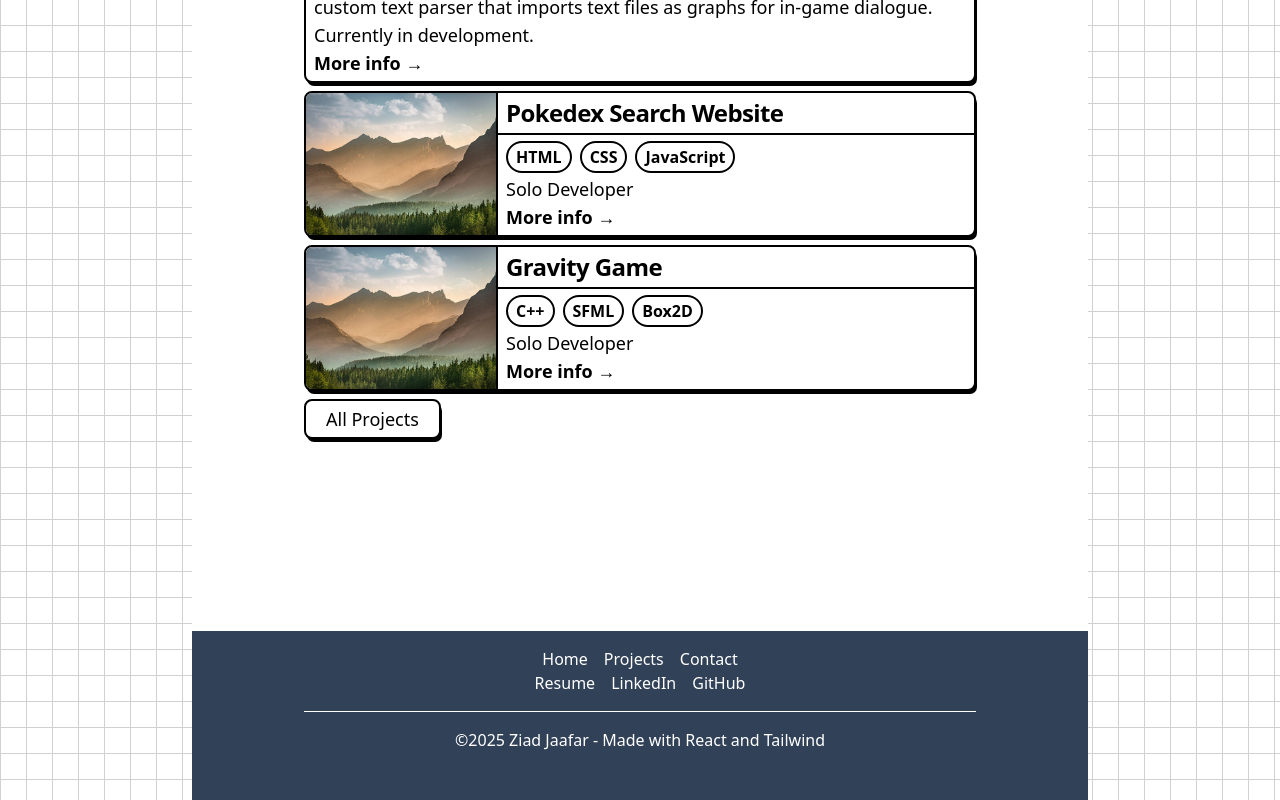
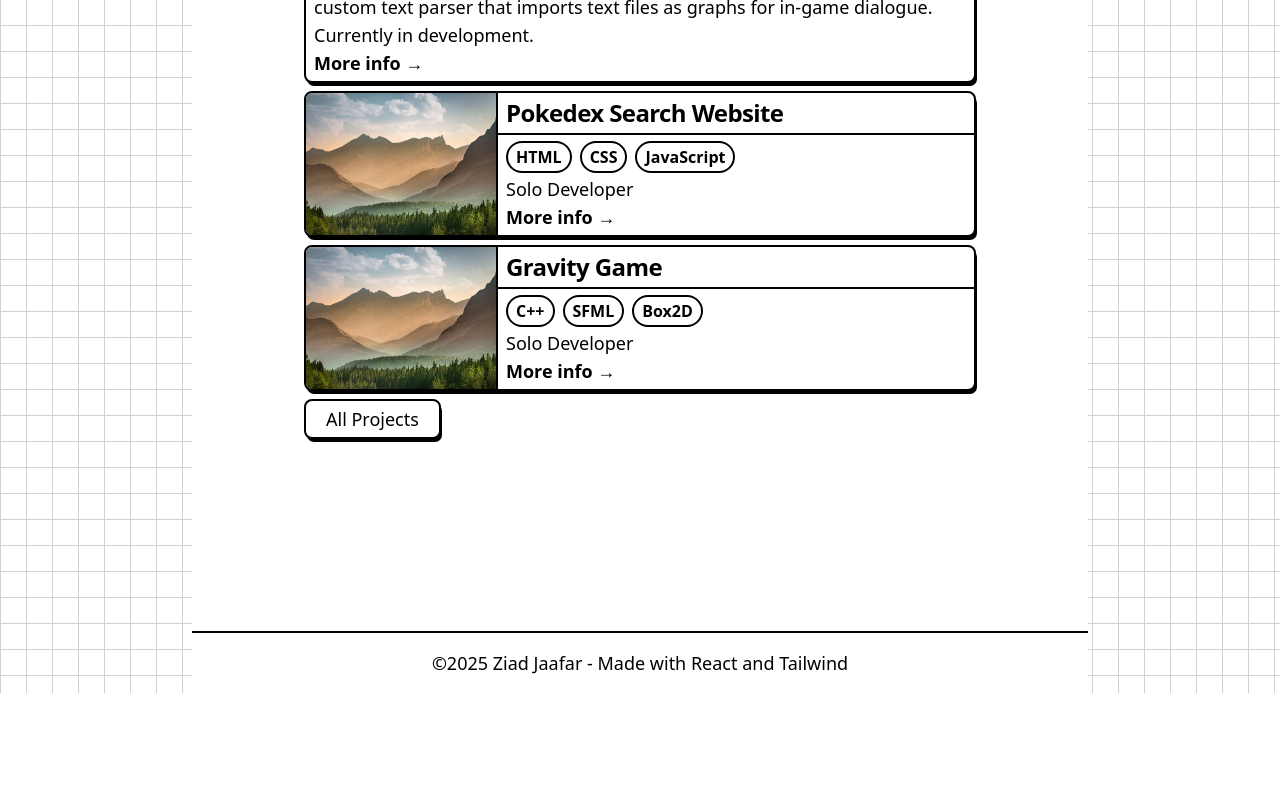
Before and after one commit to Ziad-J05/Portfolio-Site, a React (Vite) app: page / in a window 1280 px wide. Shown: the part 1795-2595 px from the top of the page. After the commit the page ends 2488 px from the top, so only its background shows below. Built offline with nearby package versions, Linux system fonts and the light colour scheme.

Commit message:
updated footer

```diff
--- a/src/components/Footer.tsx
+++ b/src/components/Footer.tsx
@@ -3,34 +3,8 @@ import '../index.css'
 function Footer(){
   return(
     <>
-      {/* Contact */}
-      <footer className="mx-auto w-4xl pt-[1rem] pb-[3rem] bg-slate-700">
-        <ul className="w-2xl mx-auto flex gap-4 justify-center">
-          <li>
-            <a href="/" className="text-white hover:underline">Home</a>
-          </li>
-          <li>
-            <a href="/projects" className="text-white hover:underline">Projects</a>
-          </li>
-          <li>
-            <a href="/contact" className="text-white hover:underline">Contact</a>
-          </li>
-        </ul>
-
-        <ul className="w-2xl mx-auto flex gap-4 justify-center">
-          <li>
-            <a href="" className="text-white hover:underline">Resume</a>
-          </li>
-          <li>
-            <a href="" className="text-white hover:underline">LinkedIn</a>
-          </li>
-          <li>
-            <a href="" className="text-white hover:underline">GitHub</a>
-          </li>
-        </ul>
-
-        <hr className='w-2xl text-white mx-auto my-4'></hr>
-        <p className='w-2xl mx-auto text-white text-center'>&copy;2025 Ziad Jaafar - Made with React and Tailwind</p>
+      <footer className="mx-auto text-lg w-4xl py-4 bg-white text-black border-t-2">
+        <p className='w-2xl mx-auto text-center'>&copy;2025 Ziad Jaafar - Made with React and Tailwind</p>
       </footer>
     </>
   )
```
